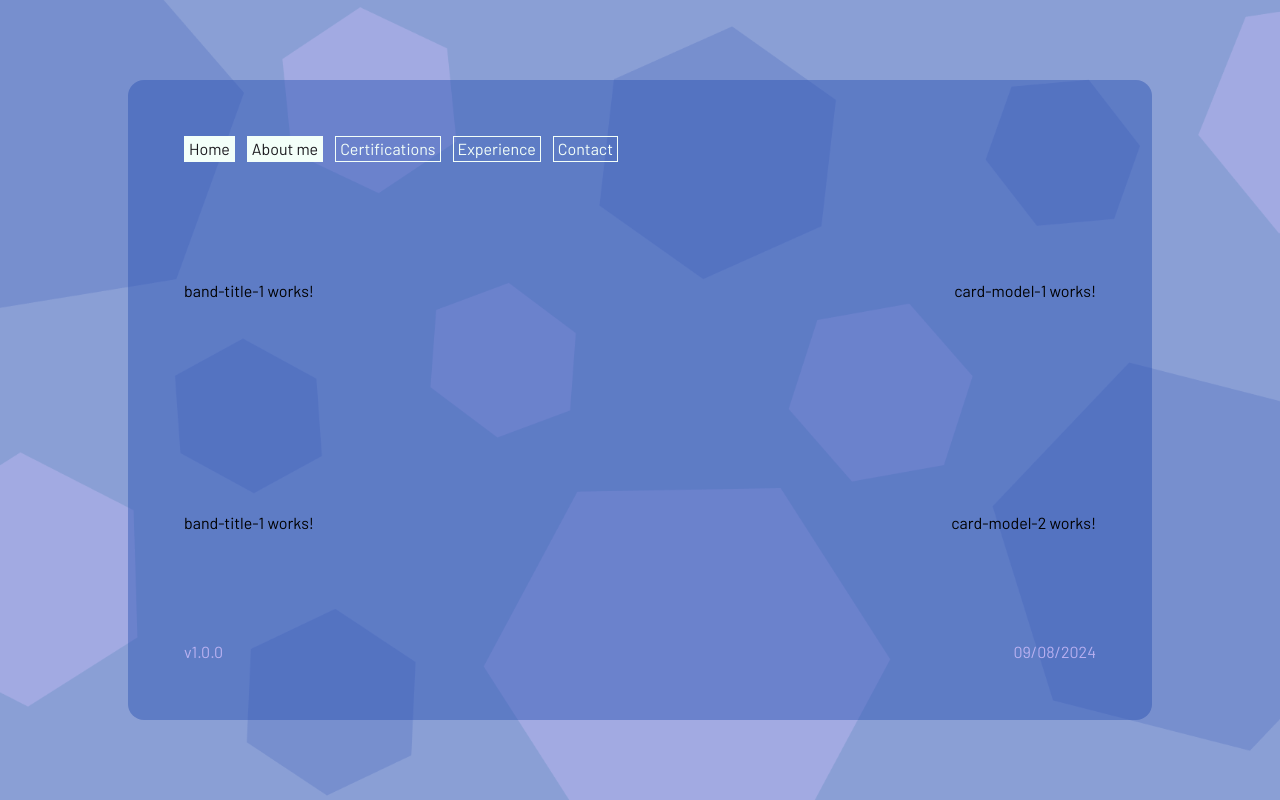
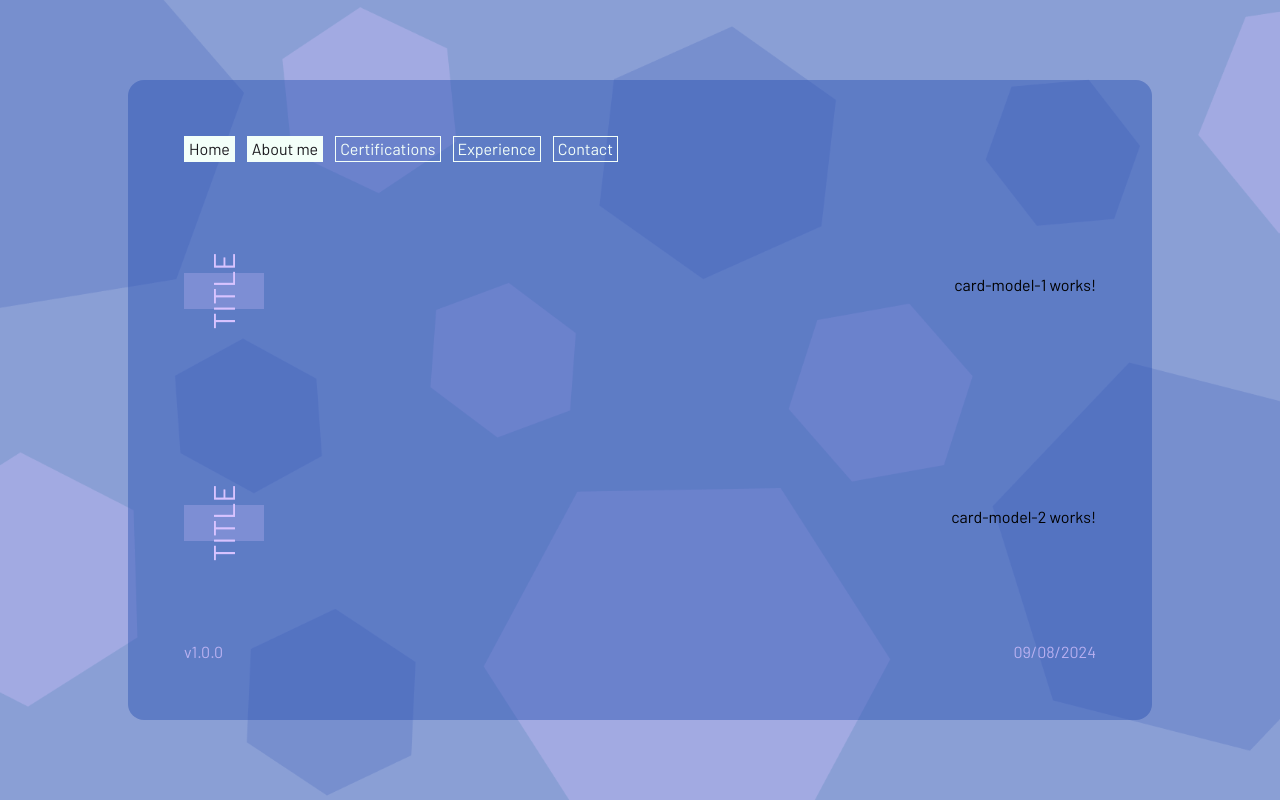
Before and after one commit to abmonzalvof/WebSite, an Angular app: page /about in a window 1280 px wide. Built offline with nearby package versions, Linux system fonts and the light colour scheme.

Commit message:
(ADD) Set structure and style in band-title-1

```diff
--- a/src/shared/band-title-1/band-title-1.component.html
+++ b/src/shared/band-title-1/band-title-1.component.html
@@ -1 +1,8 @@
-<p>band-title-1 works!</p>
+<div class="w-20 h-full flex flex-wrap justify-start content-center bg-periwinkle-125">
+    <div
+        class="band-title-1 text-periwinkle-500 text-3xl"
+        [ngClass]="{'no-default': title != 'title'}"
+    >
+        {{ title | uppercase}}
+    </div>
+</div>
--- a/src/styles.scss
+++ b/src/styles.scss
@@ -28,3 +28,33 @@ div.container-1 {
   border-radius: 16px;
   @apply bg-sapphire-225
 }
+/* scrollbar */
+::-webkit-scrollbar {
+  width: 12px;
+}
+/* Track */
+::-webkit-scrollbar-track {
+	border-radius: 10px;
+  @apply bg-periwinkle-150
+}
+/* Handle */
+::-webkit-scrollbar-thumb {
+	border-radius: 10px;
+  @apply bg-periwinkle-300
+}
+/* Handle on hover */
+::-webkit-scrollbar-thumb:hover {
+   @apply bg-periwinkle-300
+  }
+
+/*Components*/
+.band-title-1 {
+  -webkit-transform: rotate(-90deg);
+  -moz-transform: rotate(-90deg);
+  -o-transform: rotate(-90deg);
+  transform: rotate(-90deg);
+}
+.band-title-1.no-dafult {
+  position: relative;
+  left: -35%;
+}
--- a/tailwind.config.js
+++ b/tailwind.config.js
@@ -17,6 +17,9 @@ module.exports = {
           500: '#2950B2'
         },
         'periwinkle': {
+          125: 'rgb(216,195,255,0.25)',
+          150: 'rgb(216,195,255,0.30)',
+          300: 'rgb(216,195,255,0.60)',
           500: '#D8C3FF'
         },
         'richblack': {
```
Also changed, not shown: src/shared/band-title-1/band-title-1.component.ts (+4 -3 lines).
